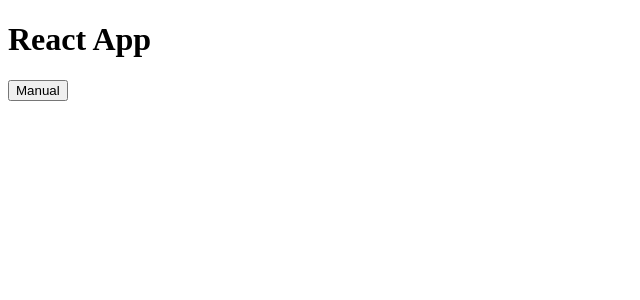
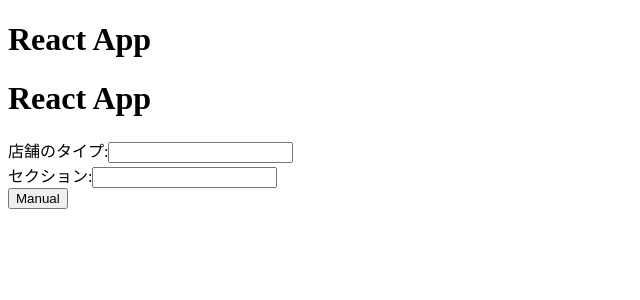
Before and after one commit to masa-massara/20240308-ninja-nyanko, a React (Vite) app: page / in a window 1280 px wide. Shown: the top 300 px of the page, without its empty margins (0-640 px from the left). Built offline with nearby package versions, Linux system fonts and the light colour scheme; the HTML template or start-up script is replaced by a standard one.

Commit message:
OpenAIInputFormを加工してください。

```diff
--- a/src/App.tsx
+++ b/src/App.tsx
@@ -1,10 +1,10 @@
-import { OpenAIChatManual } from "./components/common/OpenAIChatManual"
+import { OpenAIInputForm } from "./components/common/OpenAIInputForm"
 
 function App() {
   return (
     <>
       <h1>React App</h1>
-      <OpenAIChatManual />
+      <OpenAIInputForm />
     </>
   )
 }
--- a/src/components/common/OpenAIChatManual.tsx
+++ b/src/components/common/OpenAIChatManual.tsx
@@ -1,14 +1,14 @@
 'use client'
 import { useState } from 'react';
 import { OpenAIChat } from "../../context/openAI";
-import { Manual } from "../../context/type";
+import { Manual, OpenAIChatPro } from "../../context/type";
 
-export function OpenAIChatManual() {
-  // 状態として応答データを保持
+export function OpenAIChatManual(props: OpenAIChatPro) {
   const [manuals, setManuals] = useState<Manual[]>([]);
 
   const sendMessage = async () => {
     console.log("Sending prompt...");
+    const promptContent = `${props.storeType}の${props.section}のバイトマニュアルを5個、タイトルと内容をセットで出力して?`;
     const response = await OpenAIChat([
       {
         role: "system",
@@ -16,24 +16,23 @@
       },
       {
         role: "user",
-        content: "唐揚げ店のキッチンのバイトマニュアルを10個、タイトルと内容をセットで出力して?"
+        content: promptContent
       }
     ]);
     console.log("Received response:", response.choices[0].message.content);
 
-    // 応答をパースして状態を更新
     if (response.choices[0].message.content) {
-      const content = response.choices[0].message.content || '{}'; // contentがnullでないことを保証
+      const content = response.choices[0].message.content || '{}';
       const parsedResponse = JSON.parse(content);
       if (parsedResponse.manuals && Array.isArray(parsedResponse.manuals)) {
         setManuals(parsedResponse.manuals);
       } else {
         console.error('応答データが期待した形式ではありません。');
-        setManuals([]); // 応答データが期待した形式ではない場合、manualsを空の配列でリセット
+        setManuals([]);
       }
     } else {
       console.error("Received null content");
-      setManuals([]); // contentがnullの場合、manualsを空の配列でリセット
+      setManuals([]);
     }
   };
 
--- /dev/null
+++ b/src/components/common/OpenAIInputForm.tsx
@@ -0,0 +1,37 @@
+'use client'
+import { useState } from 'react';
+import { OpenAIChatManual } from './OpenAIChatManual';
+
+export function OpenAIInputForm() {
+  // storeType と section の状態を管理する
+  const [storeType, setStoreType] = useState('');
+  const [section, setSection] = useState('');
+
+  return (
+    <>
+      <h1>React App</h1>
+      {/* 入力フォーム */}
+      <div>
+        <label>
+          店舗のタイプ:
+          <input
+            type="text"
+            value={storeType}
+            onChange={(e) => setStoreType(e.target.value)}
+          />
+        </label>
+      </div>
+      <div>
+        <label>
+          セクション:
+          <input
+            type="text"
+            value={section}
+            onChange={(e) => setSection(e.target.value)}
+          />
+        </label>
+      </div>
+      <OpenAIChatManual storeType={storeType} section={section} />
+    </>
+  );
+}
--- a/src/context/type.ts
+++ b/src/context/type.ts
@@ -11,3 +11,8 @@
 export type ResponseData = {
   manuals: Manual[];
 };
+
+export type OpenAIChatPro = {
+  storeType: string;
+  section: string;
+}
```
